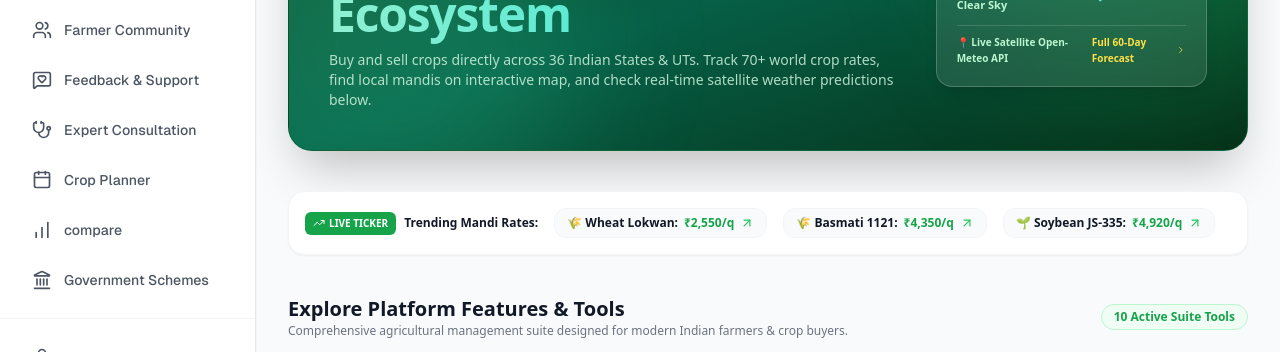
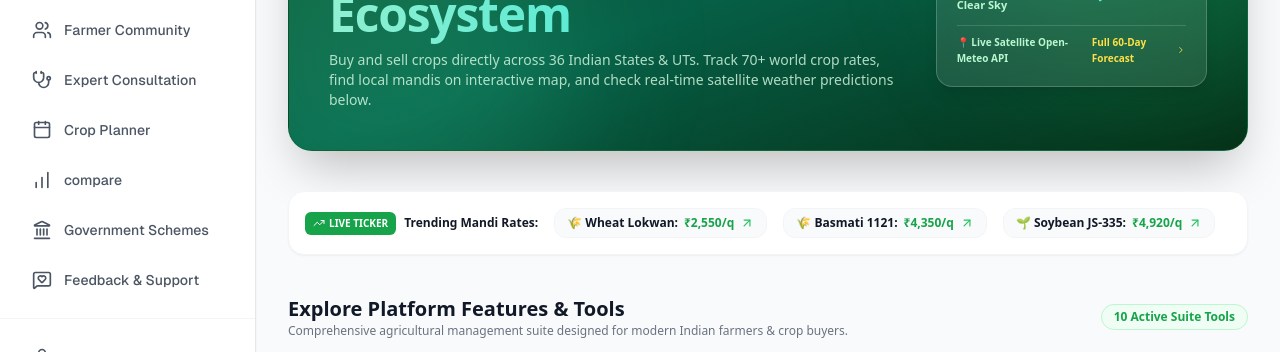
Before and after one commit to uday0751/AgroPulse, a Next.js app: page / in a window 1280 px wide. Shown: the part 413-765 px from the top of the page. Built offline with nearby package versions, Linux system fonts and the light colour scheme; no server answers.

Commit message:
Move Feedback & Support to the last item of the left sidebar navigation list

```diff
--- a/src/components/Sidebar.tsx
+++ b/src/components/Sidebar.tsx
@@ -24,11 +24,11 @@ export function Sidebar() {
     { href: "/mandi-finder", label: t("mandi_finder") || "Mandi Finder", icon: MapPin },
     { href: "/weather", label: t("weather") || "Weather", icon: Cloud },
     { href: "/community", label: t("community") || "Community", icon: Users },
-    { href: "/feedback", label: "Feedback & Support", icon: MessageSquareHeart },
     { href: "/experts", label: t("expert_consultation") || "Experts", icon: Stethoscope },
     { href: "/planner", label: t("planner") || "Crop Planner", icon: Calendar },
     { href: "/compare", label: t("compare") || "Compare Crops", icon: BarChart },
     { href: "/schemes", label: t("govt_schemes") || "Govt Schemes", icon: Landmark },
+    { href: "/feedback", label: "Feedback & Support", icon: MessageSquareHeart },
   ];
 
   return (
```
